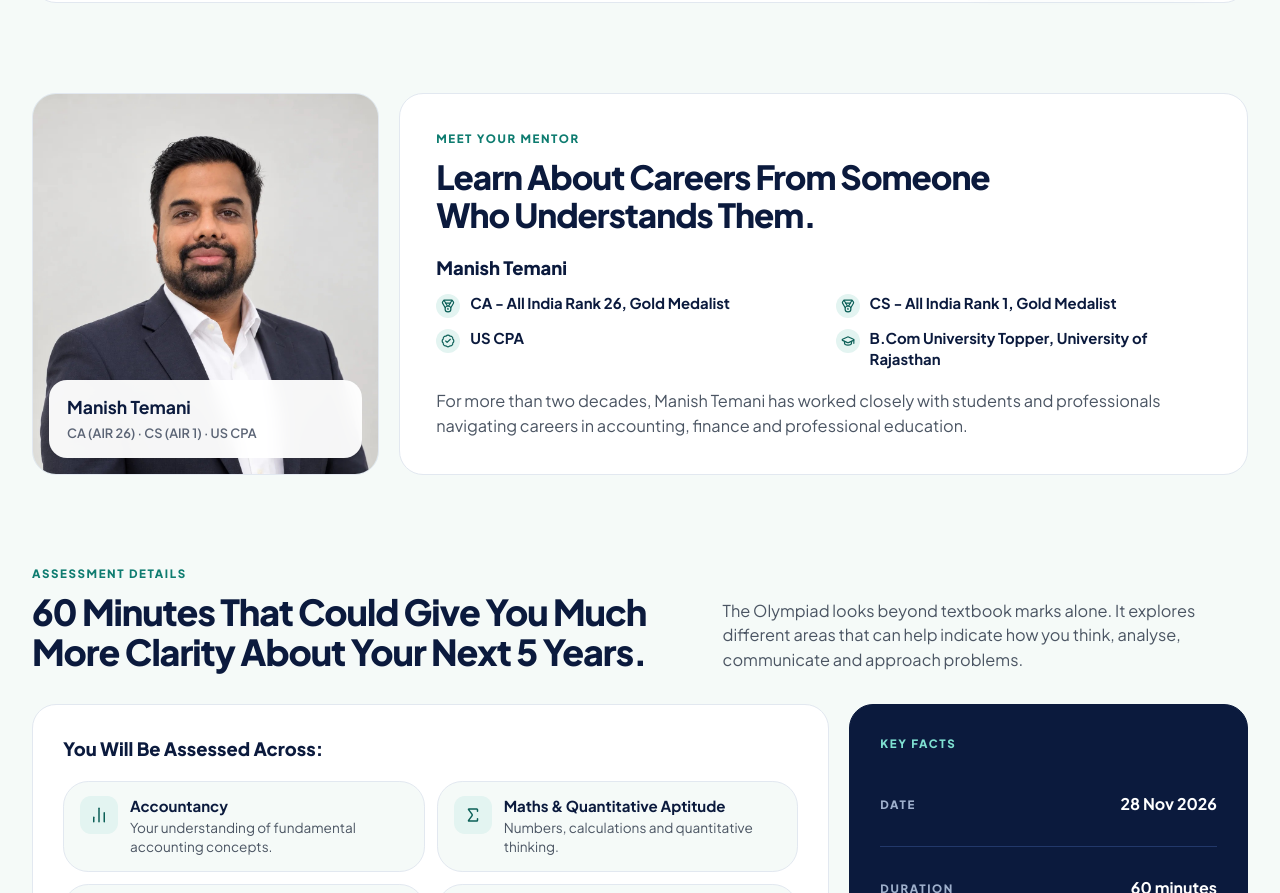
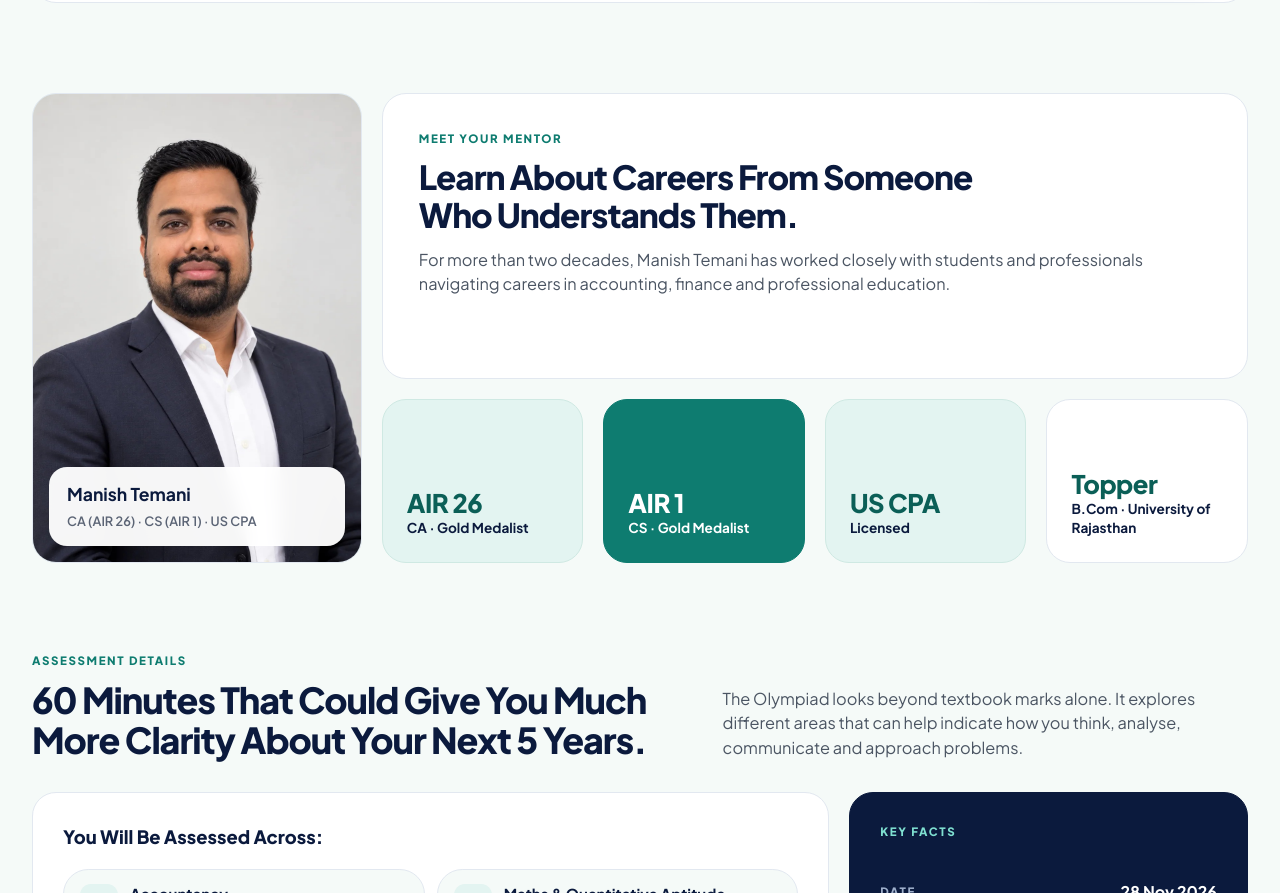
Before and after one commit to mardimanisha/acca-olympiad, a Next.js app: page / in a window 1280 px wide. Shown: the part 6190-7083 px from the top of the page. Built offline with nearby package versions, Linux system fonts and the light colour scheme.

Commit message:
Restore bento mentor layout with current content
Photo on the left, heading and bio card, and four credential tiles
(AIR 26 CA, AIR 1 CS, US CPA, B.Com topper).

Co-Authored-By: Claude Opus 5.5 <noreply@anthropic.com>

```diff
--- a/src/components/sections/mentor.tsx
+++ b/src/components/sections/mentor.tsx
@@ -1,24 +1,23 @@
 import Image from "next/image";
-import { BadgeCheck, GraduationCap, Medal } from "lucide-react";
 import { Stagger, Tile } from "@/components/motion";
 import { Section, Wrap } from "@/components/site";
 
 const CREDENTIALS = [
-  { icon: Medal, text: "CA - All India Rank 26, Gold Medalist" },
-  { icon: Medal, text: "CS - All India Rank 1, Gold Medalist" },
-  { icon: BadgeCheck, text: "US CPA" },
-  { icon: GraduationCap, text: "B.Com University Topper, University of Rajasthan" },
-];
+  { big: "AIR 26", small: "CA · Gold Medalist", tone: "mint" },
+  { big: "AIR 1", small: "CS · Gold Medalist", tone: "teal" },
+  { big: "US CPA", small: "Licensed", tone: "mint" },
+  { big: "Topper", small: "B.Com · University of Rajasthan", tone: "white" },
+] as const;
 
-/** s07 — mentor profile and credentials. */
+/** s07 — mentor photo, intro and four credential tiles. */
 export function Mentor() {
   return (
     <Section id="s07">
       <Wrap>
-        <Stagger className="grid gap-3.5 sm:gap-5 lg:grid-cols-[minmax(0,.9fr)_minmax(0,2.2fr)]">
+        <Stagger className="grid grid-cols-2 gap-3.5 sm:gap-5 lg:grid-cols-[minmax(0,.9fr)_repeat(4,minmax(0,.55fr))]">
           <Tile
             pad="none"
-            className="group relative aspect-[4/4.4] overflow-hidden bg-mint lg:aspect-auto"
+            className="group relative col-span-2 aspect-[4/4.4] overflow-hidden bg-mint lg:col-span-1 lg:row-span-2 lg:aspect-auto lg:min-h-[470px]"
           >
             <Image
               src="/manish-temani.jpg"
@@ -33,26 +32,29 @@ export function Mentor() {
             </div>
           </Tile>
 
-          <Tile pad="none" className="p-6 sm:p-9">
+          <Tile pad="none" className="col-span-2 p-6 sm:p-9 lg:col-span-4">
             <span className="eyebrow">Meet your mentor</span>
             <h2 className="h-sub max-w-[26ch]">Learn About Careers From Someone Who Understands Them.</h2>
-            <p className="mt-5 text-[1.15rem] font-extrabold text-navy">Manish Temani</p>
-            <ul className="mt-3 grid gap-2.5 sm:grid-cols-2 sm:gap-x-6">
-              {CREDENTIALS.map(({ icon: Icon, text }) => (
-                <li key={text} className="flex items-start gap-2.5 text-[0.93rem] leading-snug font-bold text-navy">
-                  <span className="mt-px grid size-6 flex-none place-items-center rounded-full bg-mint text-teal-deep">
-                    <Icon className="size-3.5" />
-                  </span>
-                  {text}
-                </li>
-              ))}
-            </ul>
-            <p className="mt-5 max-w-[66ch] text-[1.02rem]">
+            <p className="mt-3.5 max-w-[62ch] text-[1.02rem]">
               For more than two decades, Manish Temani has worked closely with students and professionals navigating
               careers in accounting, finance and professional education.
             </p>
           </Tile>
 
+          {CREDENTIALS.map((c) => (
+            <Tile key={c.big} tone={c.tone} pad="none" className="flex flex-col justify-end p-[18px] sm:p-6">
+              <b
+                className={`block text-[1.3rem] leading-[1.1] font-extrabold tracking-[-0.02em] sm:text-[1.6rem] ${
+                  c.tone === "teal" ? "text-white" : "text-teal-deep"
+                }`}
+              >
+                {c.big}
+              </b>
+              <small className={`mt-0.5 text-[0.85rem] leading-snug font-bold ${c.tone === "teal" ? "text-white" : "text-navy"}`}>
+                {c.small}
+              </small>
+            </Tile>
+          ))}
         </Stagger>
       </Wrap>
     </Section>
```
